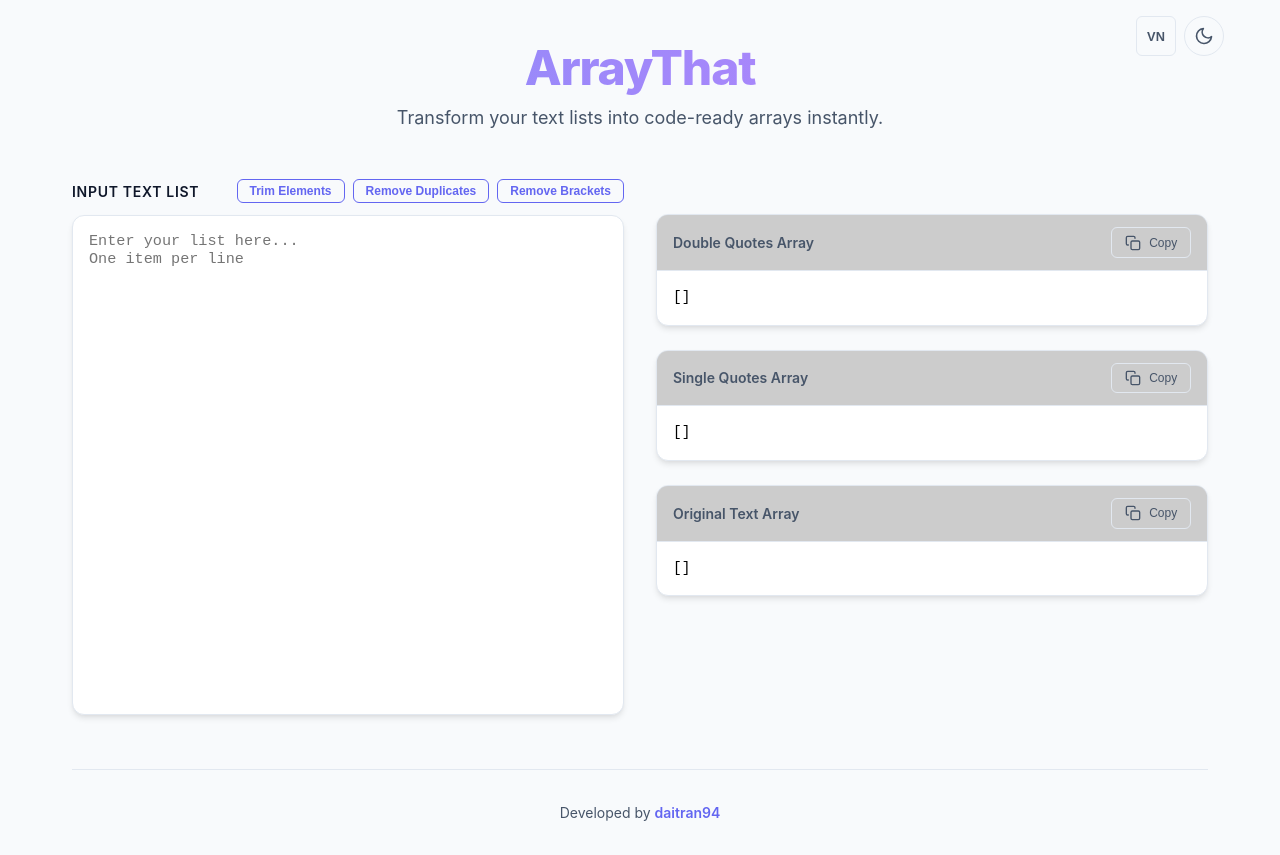
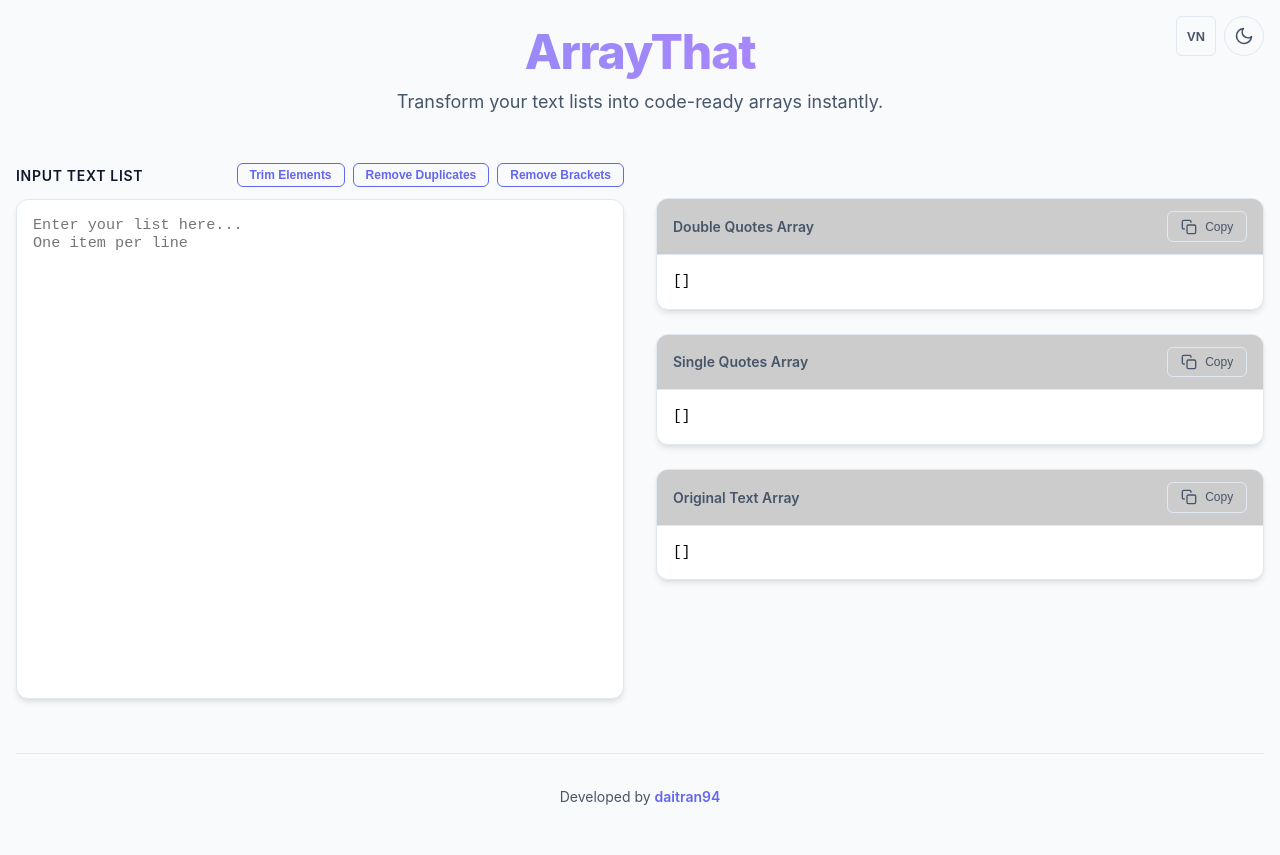
Before and after one commit to daitran94/arraythat, a React (Vite) app: page / in a window 1280 px wide. After the commit the page ends 823 px from the top, so only its background shows below. Built offline with nearby package versions, Linux system fonts and the light colour scheme.

Commit message:
Optimize layout width: increase max-width and reduce padding

```diff
--- a/src/index.css
+++ b/src/index.css
@@ -44,9 +44,9 @@ body {
 }
 
 .app-container {
-  max-width: 1200px;
+  max-width: 1400px;
   margin: 0 auto;
-  padding: 2rem;
+  padding: 1rem;
   width: 100%;
   position: relative;
   /* Context for absolute positioning */
```
